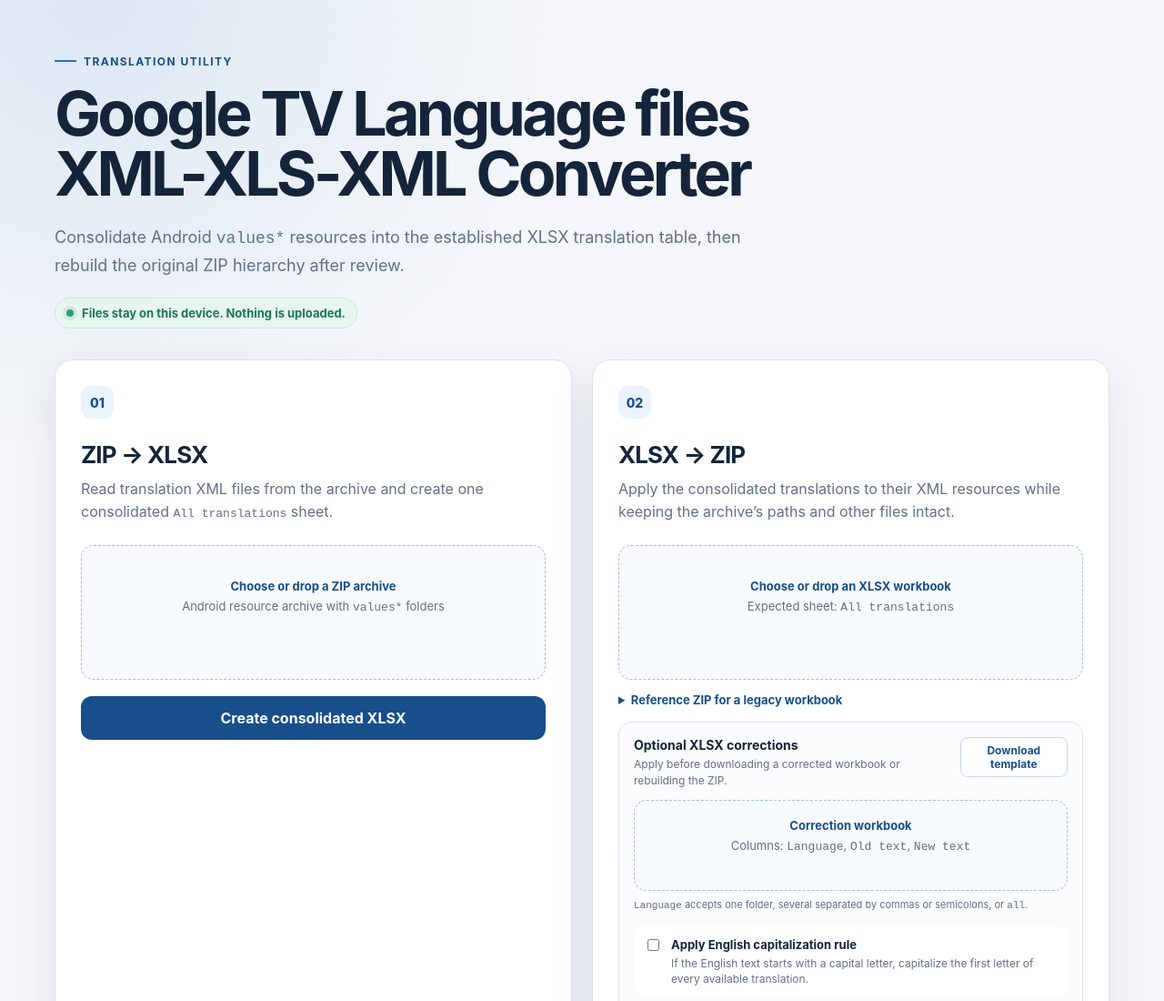
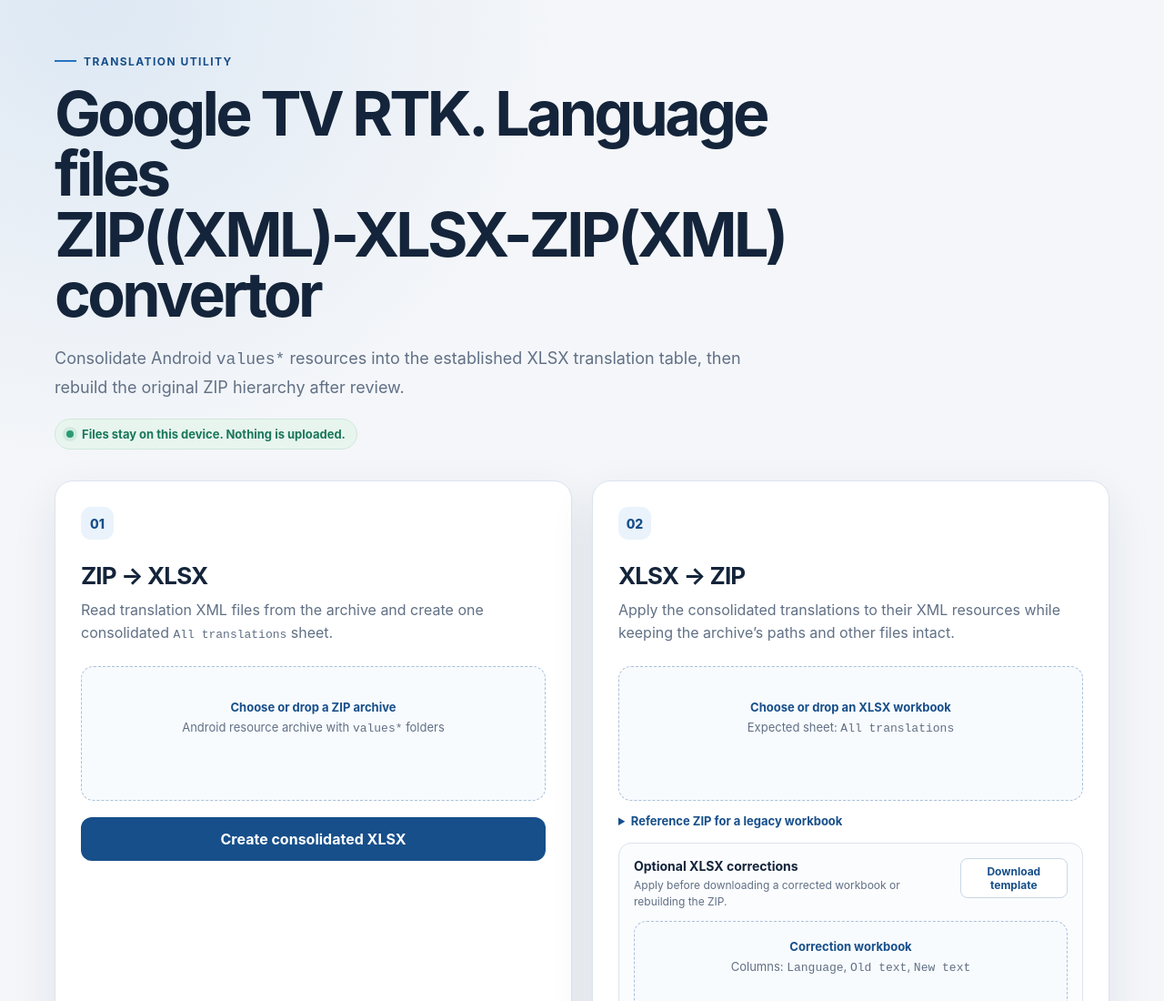
Before and after one commit to alexanderjermakov-collab/android-xml-xlsx-converter, a plain HTML site: page dist/index.html in a window 1280 px wide. Shown: the top 1100 px of the page at 91% size. Drawn offline with Linux system fonts and the light colour scheme.

Commit message:
Rename RTK language converter

```diff
--- a/dist/index.html
+++ b/dist/index.html
@@ -4,7 +4,7 @@
   <meta charset="utf-8">
   <meta name="viewport" content="width=device-width, initial-scale=1">
   <meta name="description" content="Convert Android translation ZIP archives to consolidated XLSX workbooks and back, entirely in your browser.">
-  <title>Google TV Language files XML-XLS-XML Converter</title>
+  <title>Google TV RTK. Language files ZIP((XML)-XLSX-ZIP(XML) convertor</title>
   <link rel="stylesheet" href="styles.css">
   <script defer src="assets/jszip.min.js"></script>
   <script defer src="assets/xlsx.full.min.js"></script>
@@ -14,7 +14,7 @@
 <body>
   <header class="shell">
     <div class="eyebrow">Translation utility</div>
-    <h1>Google TV Language files<br>XML-XLS-XML Converter</h1>
+    <h1>Google TV RTK. Language files<br>ZIP((XML)-XLSX-ZIP(XML) convertor</h1>
     <p class="lede">Consolidate Android <code>values*</code> resources into the established XLSX translation table, then rebuild the original ZIP hierarchy after review.</p>
     <div class="privacy"><span class="dot"></span>Files stay on this device. Nothing is uploaded.</div>
   </header>
```
Also changed, not shown: 1 other file.
